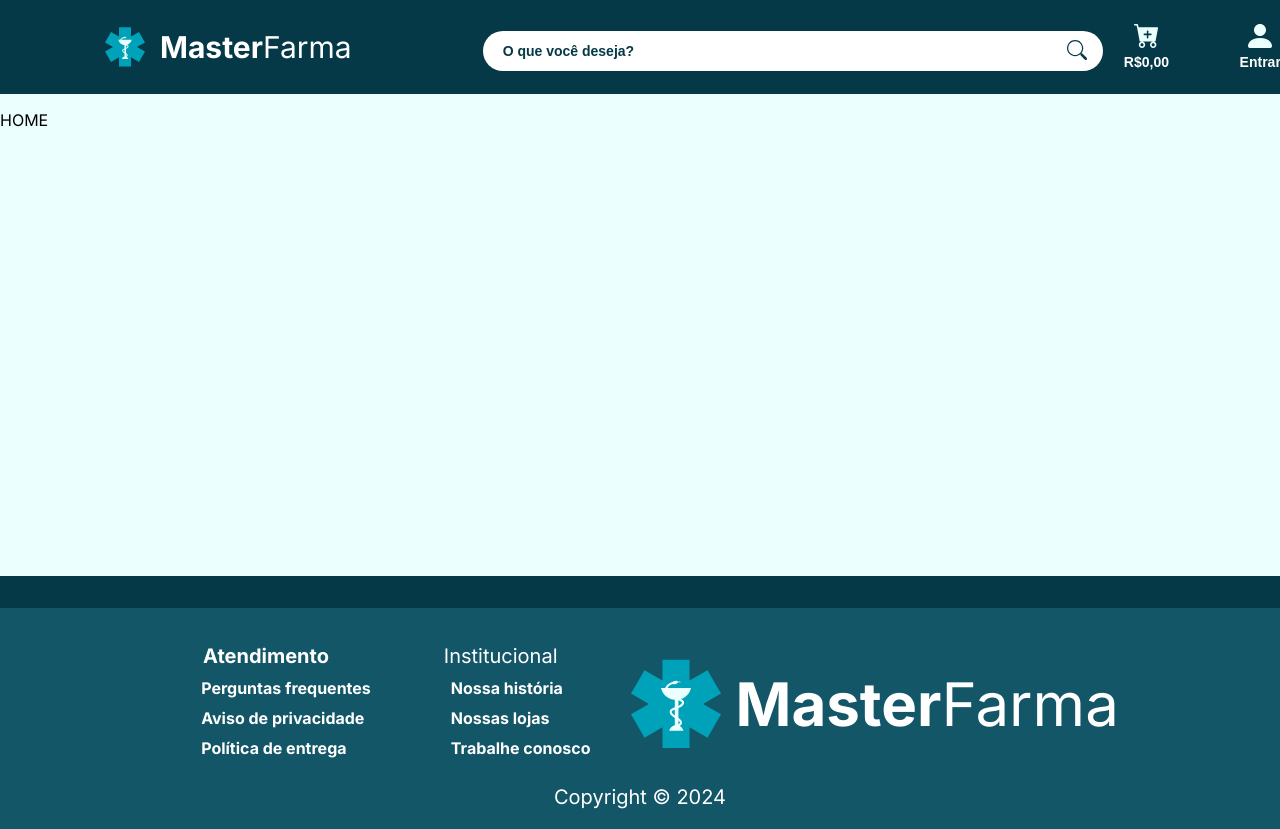
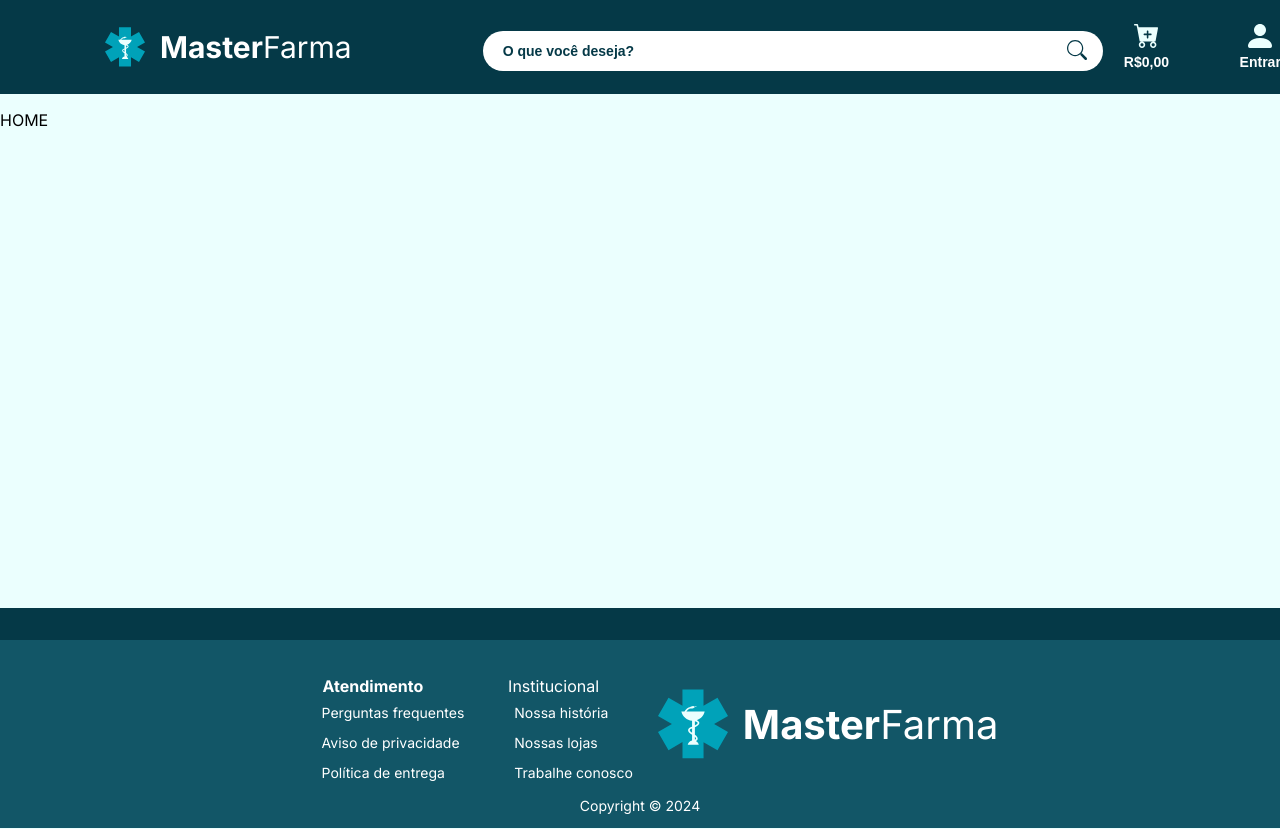
Before and after one commit to mauricio-matchal/eCommerce-MasterFarma, a Next.js app in the folder client/: page / in a window 1280 px wide. Built offline with nearby package versions, Linux system fonts and the light colour scheme.

Commit message:
Remoção do favicon do public

```diff
--- a/client/components/rodape/rodape.module.css
+++ b/client/components/rodape/rodape.module.css
@@ -19,7 +19,15 @@
     justify-content: center;
     align-items: center;
     flex-direction: column;
-    margin-right: 40px;
+    margin-top: 20px;
+}
+
+.atendimento{
+    margin-right: 10px;
+}
+
+.institucional{
+    margin-right: 25px;
 }
 
 .atendimento p{
@@ -28,7 +36,7 @@
 }
 
 .informacoes p{
-    font-size: 20px;
+    font-size: 16px;
 }
 .itens{
     margin-top: -10px;
@@ -41,8 +49,7 @@
 
 .itens a{
     text-decoration: none;
-    font-weight: bold;
-    font-size: 16px;
+    font-size: 14px;
     color: white;
 }
 
@@ -58,24 +65,24 @@
 }
 .logo p{
     color: white;
-    font-size: 60px;
+    font-size: 40px;
 }
 
 .img{
-    width: 90px;
-    height: 90px;
+    width: 70px;
+    height: 70px;
 }
 
 .copyright{
     display: flex;
     justify-content: center;
     align-items: center;
-    margin-top: -35px;
+    margin-top: -25px;
     color: white;
 }
 
 .copyright p{
-    font-size: 20px;
+    font-size: 14px;
 }
 
 .barra{
--- a/client/src/app/globals.css
+++ b/client/src/app/globals.css
@@ -15,5 +15,5 @@ body, html {
 }
 
 footer {
-  height: 14rem;
+  height: 12rem;
 }
```
Also changed, not shown: 1 other file (tests, documents, lock files or other folders).
